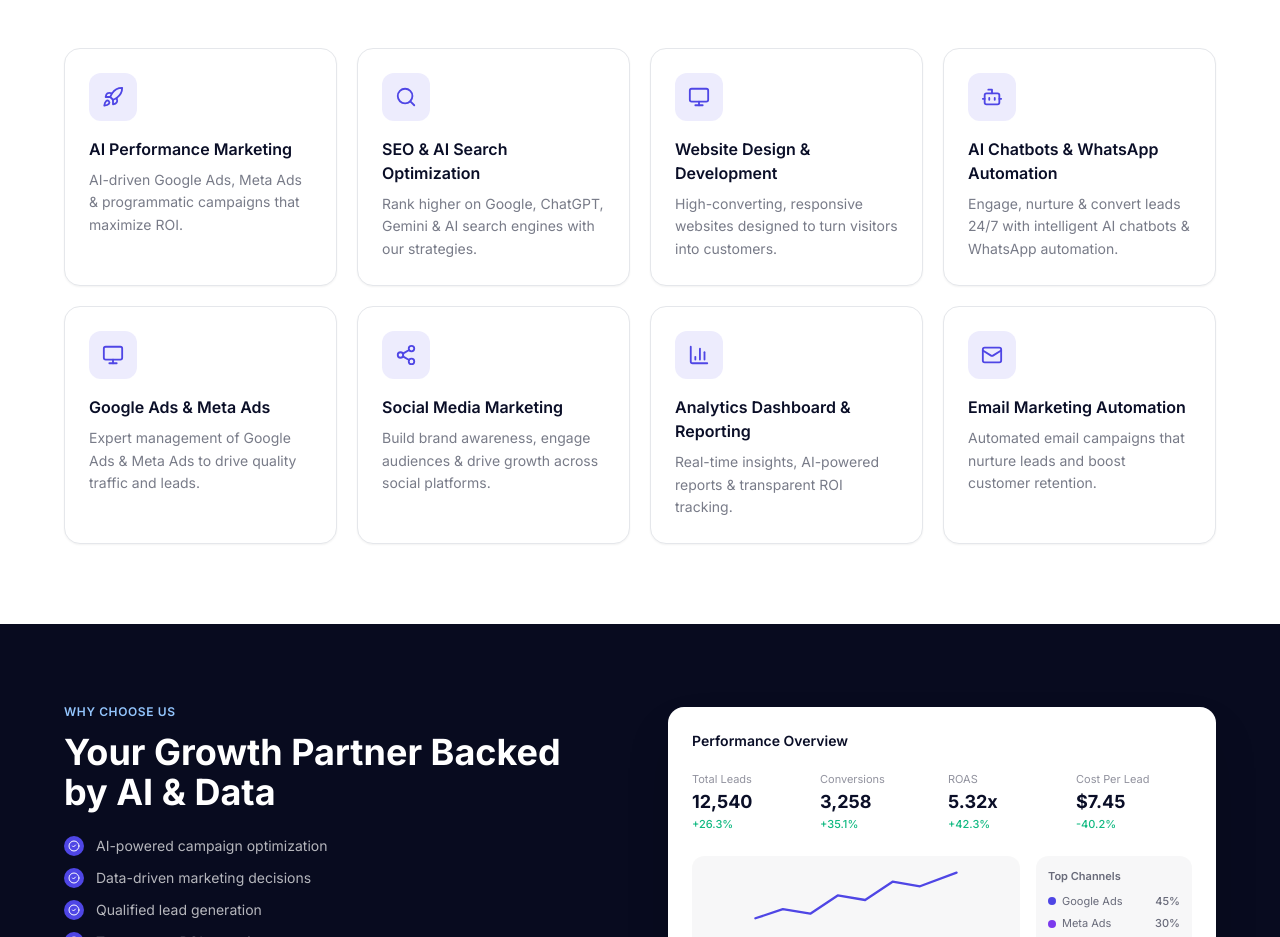
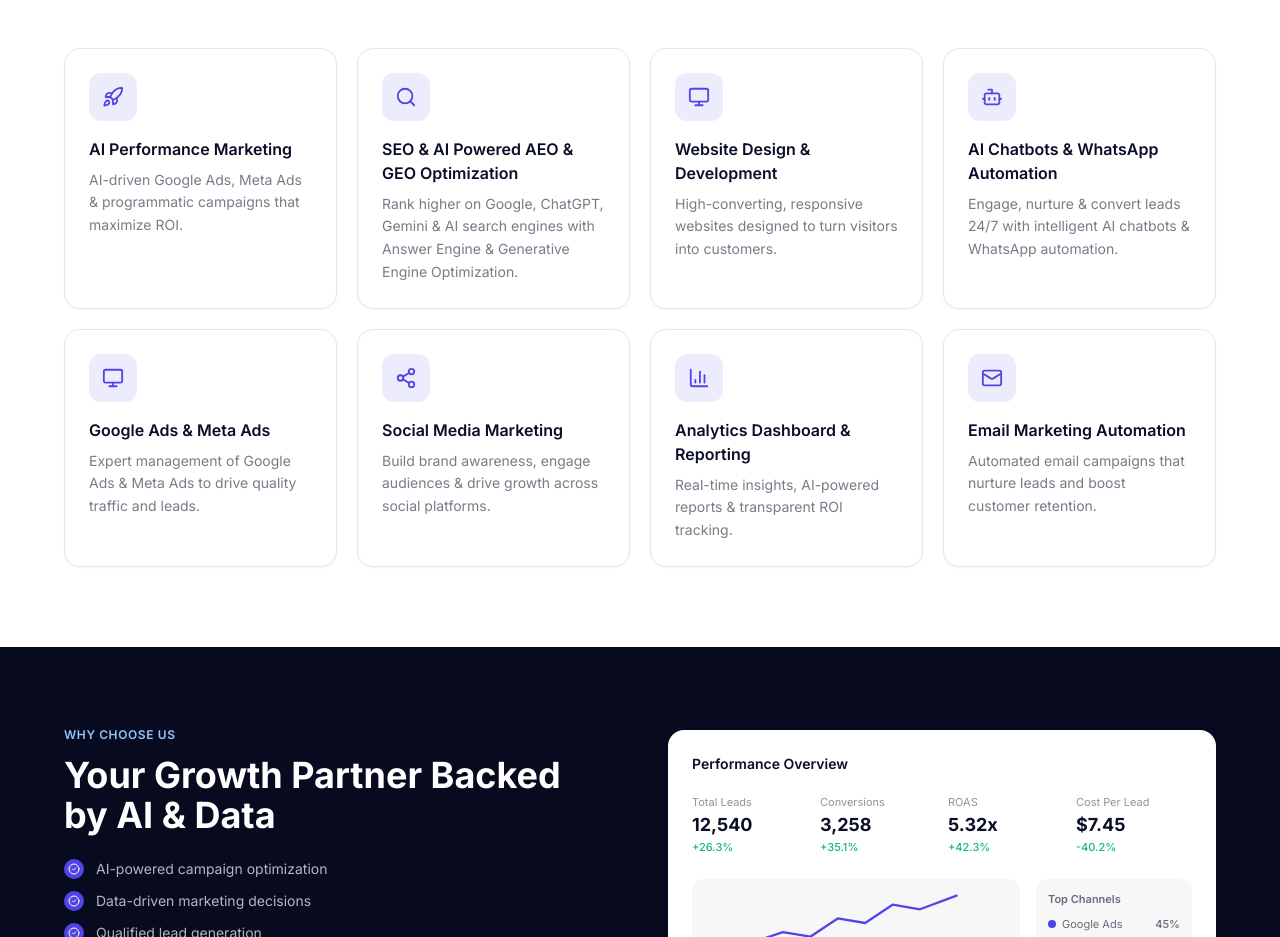
Before and after one commit to R-Asha19/chez-it-solutions-landpage, a React (Vite) app in the folder client/: page / in a window 1280 px wide. Shown: the part 960-1897 px from the top of the page. Built offline with nearby package versions, Linux system fonts and the light colour scheme; no server answers.

Commit message:
Update SEO service and blog content for AEO/GEO

```diff
--- a/client/src/data/content.js
+++ b/client/src/data/content.js
@@ -14,10 +14,10 @@ export const services = [
   },
   {
     icon: Search,
-    title: "SEO & AI Search Optimization",
-    desc: "Rank higher on Google, ChatGPT, Gemini & AI search engines with our strategies.",
-    details:
-      "Beyond classic SEO, we optimize your content and structured data so AI answer engines like ChatGPT and Gemini surface your brand — technical audits, content clusters, and authoritative backlinks included.",
+title: "SEO & AI Powered AEO & GEO Optimization",
+desc: "Rank higher on Google, ChatGPT, Gemini & AI search engines with Answer Engine & Generative Engine Optimization.",
+details:
+  "We optimize your content and structured data for both classic search engines and AI answer engines — combining AEO (Answer Engine Optimization) and GEO (Generative Engine Optimization) so ChatGPT, Gemini, and Google's AI Overviews surface and recommend your brand, backed by technical audits, content clusters, and authoritative backlinks.",
   },
   {
     icon: Monitor,
@@ -151,12 +151,12 @@ export const caseStudies = [
 export const blogPosts = [
   {
     slug: "ai-search-optimization-2026",
-    title: "How AI Search Is Rewriting the Rules of SEO in 2026",
-    excerpt:
-      "ChatGPT and Gemini are becoming discovery surfaces of their own. Here's how to structure your content so AI engines cite your brand.",
-    category: "SEO & AI Search",
-    date: "2026-06-18",
-    readTime: "6 min read",
+title: "How AEO & GEO Are Rewriting the Rules of SEO in 2026",
+excerpt:
+  "ChatGPT and Gemini are becoming discovery surfaces of their own. Here's how Answer Engine and Generative Engine Optimization help your brand get cited by AI.",
+category: "SEO & AEO/GEO",
+date: "2026-06-18",
+readTime: "6 min read",
   },
   {
     slug: "whatsapp-automation-lead-response",
```
